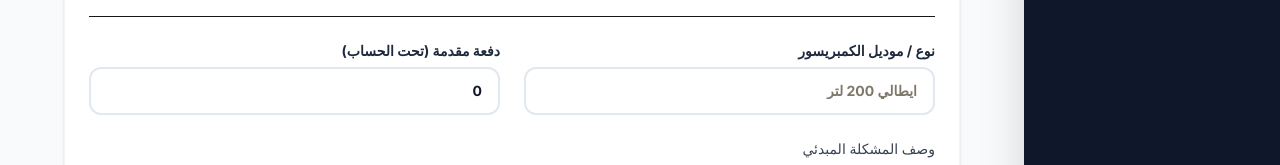
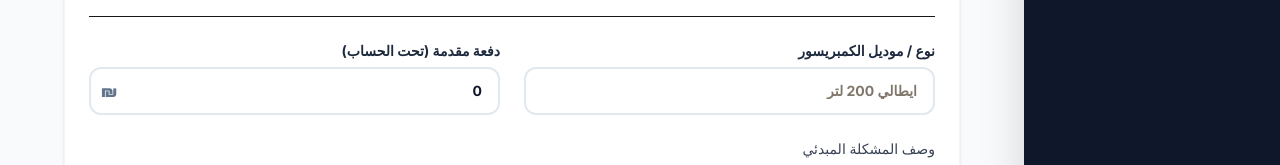
Before and after one commit to AliHassan2712/Dashboard, a Next.js app: page /tickets/new in a window 1280 px wide. Shown: the part 504-669 px from the top of the page. Built offline with nearby package versions, Linux system fonts and the light colour scheme; no server answers.

Commit message:
feat: Enhance Input component with wrapperClassName prop and improve icon positioning

```diff
--- a/src/components/ui/Input.tsx
+++ b/src/components/ui/Input.tsx
@@ -6,13 +6,13 @@ interface InputProps extends InputHTMLAttributes<HTMLInputElement> {
   error?: string;
   icon?: React.ReactNode;
   leftIcon?: React.ReactNode;
+  wrapperClassName?: string;
 }
 
 export const Input = forwardRef<HTMLInputElement, InputProps>(
-  ({ label, error, icon, leftIcon, className = "", ...props }, ref) => {
+  ({ label, error, icon, leftIcon, wrapperClassName = "", className = "", ...props }, ref) => {
     return (
-      <div className="w-full flex flex-col gap-1.5">
-        {/* 1. تحسين لون الـ Label ليكون غامقاً وواضحاً */}
+      <div className={`w-full flex flex-col gap-1.5 ${wrapperClassName}`}>
         {label && (
           <label className="text-sm font-bold text-slate-800">
             {label}
@@ -20,9 +20,17 @@ export const Input = forwardRef<HTMLInputElement, InputProps>(
         )}
 
         <div className="relative">
+          {/* أيقونة اليمين (الافتراضية) */}
           {icon && (
             <div className="absolute right-3 top-1/2 -translate-y-1/2 text-slate-500">
               {icon}
+            </div>
+          )}
+
+          {/* أيقونة اليسار (مثل رمز الشيكل ₪) */}
+          {leftIcon && (
+            <div className="absolute left-3 top-1/2 -translate-y-1/2 text-slate-500 font-black">
+              {leftIcon}
             </div>
           )}
 
@@ -31,7 +39,7 @@ export const Input = forwardRef<HTMLInputElement, InputProps>(
             className={`
               w-full bg-white px-4 py-3 rounded-xl outline-none transition-all
               text-sm font-bold text-slate-900
-              border-2 /* زيادة سمك الإطار */
+              border-2
               ${icon ? "pr-10" : ""}
               ${leftIcon ? "pl-10" : ""}
               ${
@@ -39,7 +47,6 @@ export const Input = forwardRef<HTMLInputElement, InputProps>(
                   ? "border-rose-500 focus:ring-4 focus:ring-rose-500/20 bg-rose-50/50"
                   : "border-slate-200 focus:border-indigo-600 focus:ring-4 focus:ring-indigo-600/20 hover:border-slate-300"
               }
-              /* 2. تحسين لون الـ Placeholder ليكون واضحاً (opacity 1) */
               placeholder:text-slate-400 placeholder:opacity-100
               ${className}
             `}
@@ -47,7 +54,6 @@ export const Input = forwardRef<HTMLInputElement, InputProps>(
           />
         </div>
 
-        {/* 3. تحسين عرض الأخطاء */}
         {error && (
           <span className="text-xs font-bold text-rose-500 flex items-center gap-1 mt-0.5">
             <AlertCircle className="w-3.5 h-3.5" />
```
